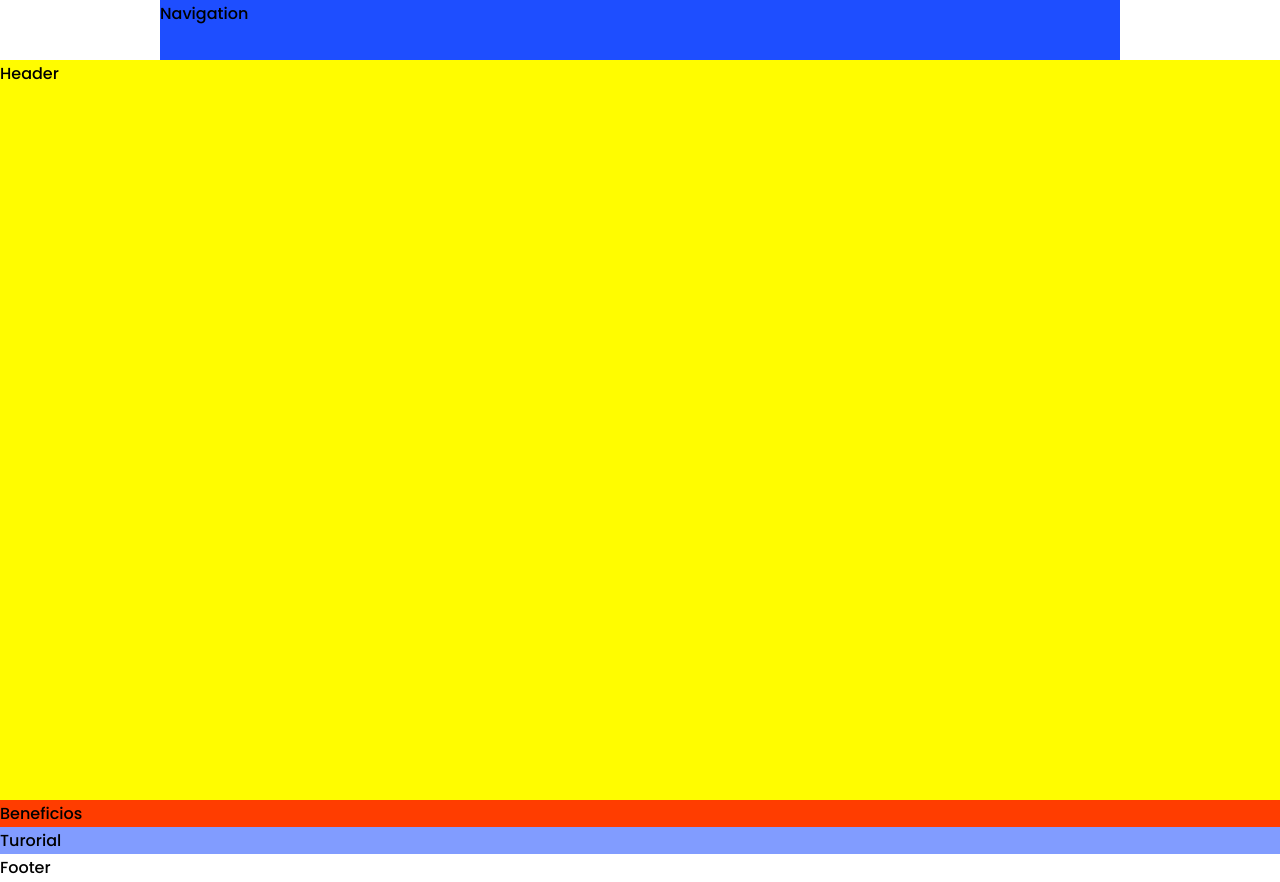
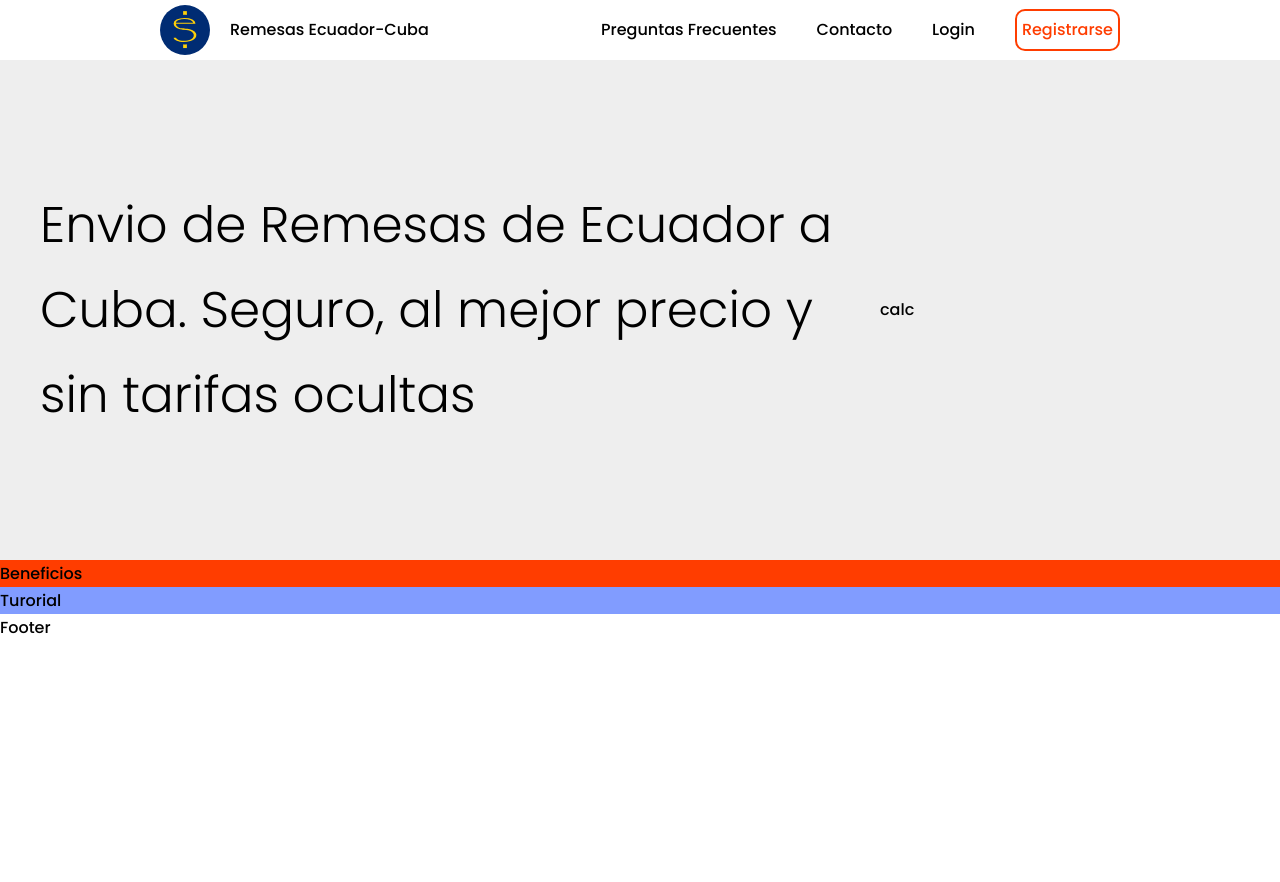
Before and after one commit to PeterDevLATAM/Project-EC-CU, a website: page index.html in a window 1280 px wide. After the commit the page ends 800 px from the top, so only its background shows below. Drawn offline with Linux system fonts and the light colour scheme.

Commit message:
basic nav

```diff
--- a/index.html
+++ b/index.html
@@ -15,8 +15,25 @@
   </head>
 
   <body class="container">
-    <nav class="navigation">Navigation</nav>
-    <header class="header">Header</header>
+    <nav class="navigation">
+      <div class="logo">
+        <svg class="logo__img" xmlns="http://www.w3.org/2000/svg" viewBox="0 0 159.8 159.8"><defs><style>.cls-1{fill:#002c73;}.cls-2{fill:none;stroke:#ffd009;stroke-miterlimit:10;stroke-width:12px;}.cls-3{fill:#ffd009;}</style></defs><g id="Layer_2" data-name="Layer 2"><g id="Layer_1-2" data-name="Layer 1"><circle class="cls-1" cx="79.9" cy="79.9" r="79.9"/><line class="cls-2" x1="79.9" y1="19.55" x2="79.9" y2="137.64"/><circle class="cls-1" cx="78.88" cy="78.9" r="47.43"/><path class="cls-3" d="M77.41,75.64c-.43,0-1-.08-1.39-.11-1.24-.11-2.44-.21-3.7-.38-1-.15-2.82-.33-4.16-.57A35.06,35.06,0,0,1,61,72.5a27.67,27.67,0,0,1-2.67-1.29Q50.79,67,50.79,60h62.27V58.43q0-7.66-9.53-12.28T78.26,41.54q-15.75,0-25.28,5T43.46,60q0,8.32,9.52,13.42t25.28,5m27.47-21.5H50.79V56c.6-3.29,3.6-6.06,9-8.33a47.46,47.46,0,0,1,18.5-3.31A50,50,0,0,1,96.94,47.6q7.88,3.32,8.79,8.09Z"/><path class="cls-3" d="M68,77.79c2.51.34,5.63.81,8.3,1,9.63.85,18.35,2.2,24,5.81,4.3,2.77,6.62,6.11,7.47,9.48a11.44,11.44,0,0,1-3.08,11c-3.19,3.44-8.83,6.45-16.14,8.13a58.65,58.65,0,0,1-23.72.38c-7.45-1.54-13-5-13.52-8.68l-7.5,0c-.19,5.44,8.4,10.56,19.61,12.42a74.89,74.89,0,0,0,33.9-2.58c9.58-3.24,15.76-8.33,18-13.67,3-7-.74-14.74-11.38-20a54.84,54.84,0,0,0-12-4c-5.49-1.23-13.51-1.18-19.15-1.82l-.56.38"/></g></g></svg>
+        <div class="logo__text"> Remesas Ecuador-Cuba</div>
+      </div>
+
+      <ul class="nav">
+        <li class="nav__item"><a href="#" class="nav__link">Preguntas Frecuentes</a></li>
+        <li class="nav__item"><a href="#" class="nav__link">Contacto</a></li>
+        <li class="nav__item"><a href="#" class="nav__link">Login</a></li>
+        <li class="nav__item nav__item--cta"><a href="#" class="nav__link nav__link--cta">Registrarse</a></li>
+      </ul>
+    </nav>
+    <header class="header">
+      <div class="h-principal">
+        <h1 class="title--1">Envio de Remesas de Ecuador a Cuba. Seguro, al mejor precio y sin tarifas ocultas</h1>
+      </div>
+      <div class="calc">calc</div>
+    </header>
     <section class="beneficios">Beneficios</section>
     <section class="tutorial">Turorial</section>
     <footer class="footer">Footer</footer>
--- a/sass/base/_typography.scss
+++ b/sass/base/_typography.scss
@@ -7,3 +7,10 @@ body {
   line-height: 1.7;
   color: --color-black;
 }
+
+.title{
+  &--1{
+    font-weight: 300;
+    font-size: 5rem;
+  }
+}
--- /dev/null
+++ b/sass/components/_logo.scss
@@ -0,0 +1,12 @@
+.logo {
+    display: flex;
+    align-items: center;
+  &__img {
+    height: 5rem;
+    width: 5rem;
+    margin-right: 2rem;
+  }
+  &__text{
+
+  }
+}
--- /dev/null
+++ b/sass/components/_navbar.scss
@@ -0,0 +1,36 @@
+.nav {
+  display: grid;
+  grid-auto-flow: column;
+  justify-content: end;
+  align-items: center;
+  list-style: none;
+  grid-column-gap: 4rem;
+
+  &__item {
+    height: 100%;
+    display: grid;
+    align-items: center;
+    &:hover,
+    &:active {
+      color: $color-primary-3;
+    }
+    &--cta{
+        color: $color-secondary-2-0;
+        font-weight: 400;
+    }
+  }
+
+  &__link{
+      &--cta{
+          border: 2px solid $color-secondary-2-0;
+          border-radius: 1rem;
+          padding: .5rem;
+
+      }
+    &:link, &:visited{
+        text-decoration: none;
+        color: currentColor;
+    }
+  }
+
+}
--- a/sass/layout/_container.scss
+++ b/sass/layout/_container.scss
@@ -1,5 +1,5 @@
 .container{
     display: grid;
     grid-template-columns: [full-start] 1fr  repeat(12, [col-start] minmax(min-content, 8rem) [col-end]) 1fr [full-end];
-    grid-template-rows: 6rem calc(100vh - 6rem) repeat(3, min-content);
+    grid-template-rows: 6rem calc(70vh - 6rem) repeat(3, min-content);
 }
--- a/sass/layout/_general.scss
+++ b/sass/layout/_general.scss
@@ -1,10 +1,17 @@
 .navigation {
-  background-color: $color-primary-0;
   grid-column: col-start 1/ col-end 12;
+  display: grid;
+  grid-auto-flow: column;
 }
 .header{
-    background-color: $color-secondary-1-0;
     grid-column: full-start / full-end;
+
+    display: grid;
+    grid-template-columns: 70% 30%;
+    align-items: center;
+    justify-content: center;
+    padding: 4rem;
+    background-color: #eee;
 }
 .beneficios{
     background-color: $color-secondary-2-0;
--- a/sass/main.scss
+++ b/sass/main.scss
@@ -10,7 +10,8 @@
 @import "base/utilities";
 
 // Components
-
+@import "components/logo";
+@import "components/navbar";
 // Layout
 @import "layout/general";
 @import "layout/container";
```
Also changed, not shown: css/style.css, img/SVG/Asset2.svg (renamed from img/SVG/Asset 2.svg), img/SVG/Asset3.svg (renamed from img/SVG/Asset 3.svg), img/SVG/Asset4.svg (renamed from img/SVG/Asset 4.svg), 1 other file.
